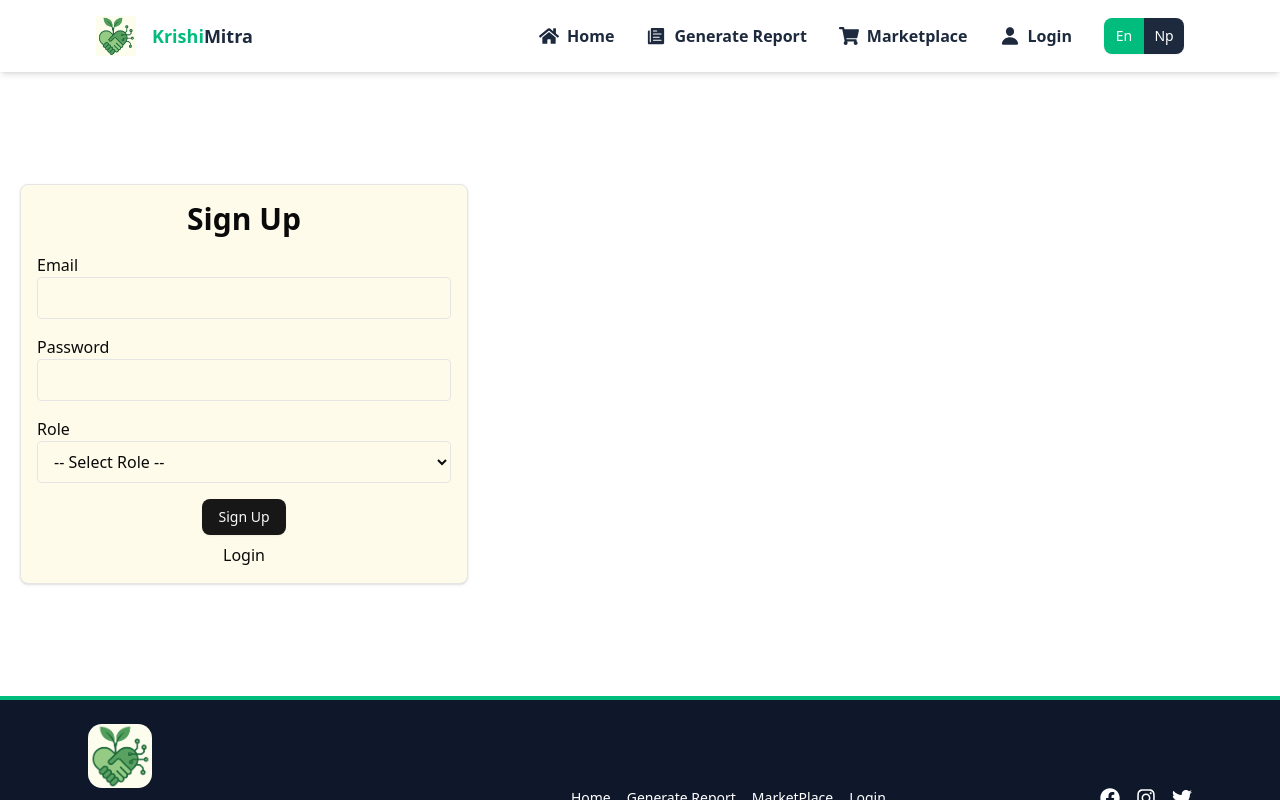
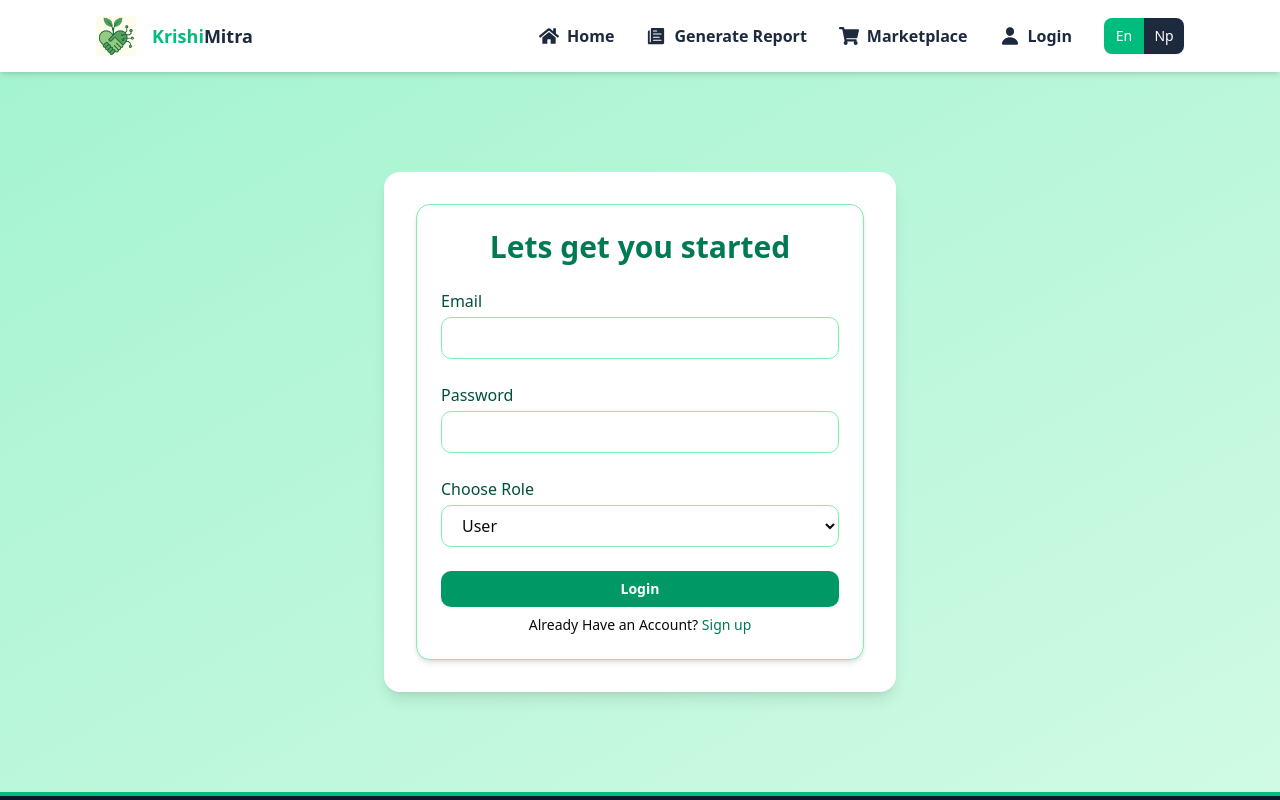
Before and after one commit to Prashanna21/team-genesis-krishi-mitra, a React (Vite) app in the folder Frontend/: page /signup in a window 1280 px wide. Shown: the top 800 px of the page. Built offline with nearby package versions, Linux system fonts and the light colour scheme.

Commit message:
final register

```diff
--- a/Frontend/src/components/UserAuth/LoginForm.jsx
+++ b/Frontend/src/components/UserAuth/LoginForm.jsx
@@ -25,8 +25,6 @@ function LoginForm() {
 
       const data = await res.json();
 
-      console.log(data);
-
       if (!res?.ok) {
         throw new Error(data?.message || "Login failed.");
       }
@@ -37,18 +35,6 @@ function LoginForm() {
       } else {
         navigate("/marketplace");
       }
-
-      // if (res.ok) {
-      //   alert(data?.role);
-      //   setResponseMsg("Login successful!");
-      //   if (data?.role === "farmer") {
-      //     navigate("/farmer");
-      //   } else {
-      //     navigate("/marketplace");
-      //   }
-      // } else {
-      //   setResponseMsg(data.message || "Login failed.");
-      // }
     } catch (err) {
       console.error(err);
       setResponseMsg("Error connecting to backend.");
@@ -58,41 +44,56 @@ function LoginForm() {
   return (
     <form
       onSubmit={handleSubmit}
-      className="max-w-md mx-5 p-4 space-y-4 border rounded-md shadow bg-amber-50"
+      className="w-full space-y-6 bg-white border border-green-300 p-6 rounded-xl shadow-md"
     >
-      <label className="block font-bold text-3xl text-center">Login</label>
+      <h2 className="text-3xl font-bold text-center text-emerald-700">
+        Welcome Back
+      </h2>
 
       <div>
-        <label className="block font-medium">Email</label>
+        <label className="block mb-1 font-medium text-emerald-900">Email</label>
         <input
           type="email"
           value={email}
           required
           onChange={(e) => setEmail(e.target.value)}
-          className="w-full px-3 py-2 border rounded"
+          className="w-full px-4 py-2 border border-green-300 rounded-lg focus:outline-none focus:ring-2 focus:ring-emerald-400"
         />
       </div>
 
       <div>
-        <label className="block font-medium">Password</label>
+        <label className="block mb-1 font-medium text-emerald-900">
+          Password
+        </label>
         <input
           type="password"
           value={password}
           required
           onChange={(e) => setPassword(e.target.value)}
-          className="w-full px-3 py-2 border rounded"
+          className="w-full px-4 py-2 border border-green-300 rounded-lg focus:outline-none focus:ring-2 focus:ring-emerald-400"
         />
       </div>
 
-      <div className="flex flex-col items-center space-y-2">
-        <Button type="submit">Login</Button>
-        <Link to="/signup" className="text-blue-500 hover:underline">
-          Signup
-        </Link>
+      <div className="flex flex-col items-center gap-2">
+        <Button
+          type="submit"
+          className="w-full bg-emerald-600 hover:bg-emerald-700 text-white font-semibold py-2 rounded-lg transition duration-300"
+        >
+          Login
+        </Button>
+        <p className="text-sm">
+          Don’t have an account?{" "}
+          <Link
+            to="/signup"
+            className="text-emerald-700 hover:underline font-medium"
+          >
+            Sign up
+          </Link>
+        </p>
       </div>
 
       {responseMsg && (
-        <p className="mt-2 text-center text-sm text-red-600">{responseMsg}</p>
+        <p className="text-center text-sm text-red-600">{responseMsg}</p>
       )}
     </form>
   );
--- a/Frontend/src/components/UserAuth/SignUp.jsx
+++ b/Frontend/src/components/UserAuth/SignUp.jsx
@@ -40,49 +40,72 @@ function SignupForm() {
   return (
     <form
       onSubmit={handleSubmit}
-      className="max-w-md mx-5 p-4 space-y-4 border rounded-md shadow bg-amber-50 "
+      className="w-full space-y-6 bg-white border border-green-300 p-6 rounded-xl shadow-md"
     >
-      <label className="block font-bold text-3xl text-center">Sign Up</label>
+      <h2 className="text-3xl font-bold text-center text-emerald-700">
+        Lets get you started
+      </h2>
+
       <div>
-        <label className="block font-medium">Email</label>
+        <label className="block mb-1 font-medium text-emerald-900">Email</label>
         <input
-          type="text"
+          type="email"
           value={email}
           required
           onChange={(e) => setEmail(e.target.value)}
-          className="w-full px-3 py-2 border rounded"
+          className="w-full px-4 py-2 border border-green-300 rounded-lg focus:outline-none focus:ring-2 focus:ring-emerald-400"
         />
       </div>
 
       <div>
-        <label className="block font-medium">Password</label>
+        <label className="block mb-1 font-medium text-emerald-900">
+          Password
+        </label>
         <input
           type="password"
           value={password}
           required
           onChange={(e) => setPassword(e.target.value)}
-          className="w-full px-3 py-2 border rounded"
+          className="w-full px-4 py-2 border border-green-300 rounded-lg focus:outline-none focus:ring-2 focus:ring-emerald-400"
         />
       </div>
-
       <div>
-        <label className="block font-medium">Role</label>
+        <label className="block mb-1 font-medium text-emerald-900">
+          Choose Role
+        </label>
         <select
+          type="text"
           value={role}
           required
           onChange={(e) => setRole(e.target.value)}
-          className="w-full px-3 py-2 border rounded"
+          className="w-full px-4 py-2 border border-green-300 rounded-lg focus:outline-none focus:ring-2 focus:ring-emerald-400"
         >
-          <option value="">-- Select Role --</option>
           <option value="user">User</option>
           <option value="farmer">Farmer</option>
         </select>
       </div>
-      <div className="flex flex-col items-center space-y-2">
-        <Button type="submit">Sign Up</Button>
-        <Link to="/login">Login</Link>
+
+      <div className="flex flex-col items-center gap-2">
+        <Button
+          type="submit"
+          className="w-full bg-emerald-600 hover:bg-emerald-700 text-white font-semibold py-2 rounded-lg transition duration-300"
+        >
+          Login
+        </Button>
+        <p className="text-sm">
+          Already Have an Account?{" "}
+          <Link
+            to="/login"
+            className="text-emerald-700 hover:underline font-medium"
+          >
+            Sign up
+          </Link>
+        </p>
       </div>
-      {responseMsg && <p className="mt-2 text-center text-sm">{responseMsg}</p>}
+
+      {responseMsg && (
+        <p className="text-center text-sm text-red-600">{responseMsg}</p>
+      )}
     </form>
   );
 }
--- a/Frontend/src/pages/LoginPage.jsx
+++ b/Frontend/src/pages/LoginPage.jsx
@@ -1,11 +1,15 @@
 import React from "react";
-import LoginForm from "../components/UserAuth/LoginForm.jsx";
+import LoginForm from "../components/UserAuth/LoginForm";
 
 function LoginPage() {
   return (
-    <div className="my-40">
-      <LoginForm />
-    </div>
+    <main className="min-h-[calc(100vh-5rem)] flex items-center justify-center bg-gradient-to-br from-emerald-200 to-emerald-100">
+      <div className="w-full max-w-lg mx-auto rounded-2xl overflow-hidden shadow-lg bg-white">
+        <div className="flex items-center justify-center p-8">
+          <LoginForm />
+        </div>
+      </div>
+    </main>
   );
 }
 
--- a/Frontend/src/pages/SignupPage.jsx
+++ b/Frontend/src/pages/SignupPage.jsx
@@ -1,11 +1,15 @@
 import React from "react";
-import SignUp from "../components/UserAuth/SignUp.jsx";
+import SignupForm from "../components/UserAuth/SignUp.jsx";
 
 function SignupPage() {
   return (
-    <div className="my-28">
-      <SignUp />
-    </div>
+    <main className="min-h-[calc(100vh-5rem)] flex items-center justify-center bg-gradient-to-br from-emerald-200 to-emerald-100">
+      <div className="w-full max-w-lg mx-auto rounded-2xl overflow-hidden shadow-lg bg-white">
+        <div className="flex items-center justify-center p-8">
+          <SignupForm />
+        </div>
+      </div>
+    </main>
   );
 }
 
```
